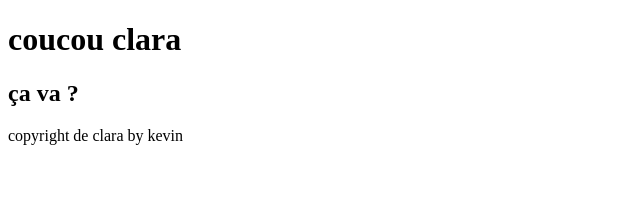
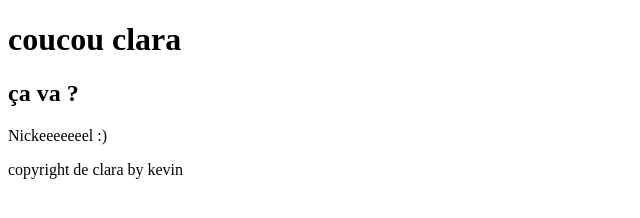
Before and after one commit to clarachene/demogit, a plain HTML site: page index.html in a window 1280 px wide. Shown: the whole page, without its empty margins (0-640 px from the left). Drawn offline with Linux system fonts and the light colour scheme.

Commit message:
Réponse en p

```diff
--- a/index.html
+++ b/index.html
@@ -7,6 +7,7 @@
     <body>
         <h1>coucou clara</h1>
         <h2>ça va ?</h2>
+        <p>Nickeeeeeeel :)</p>
 
     </body>
 
```
